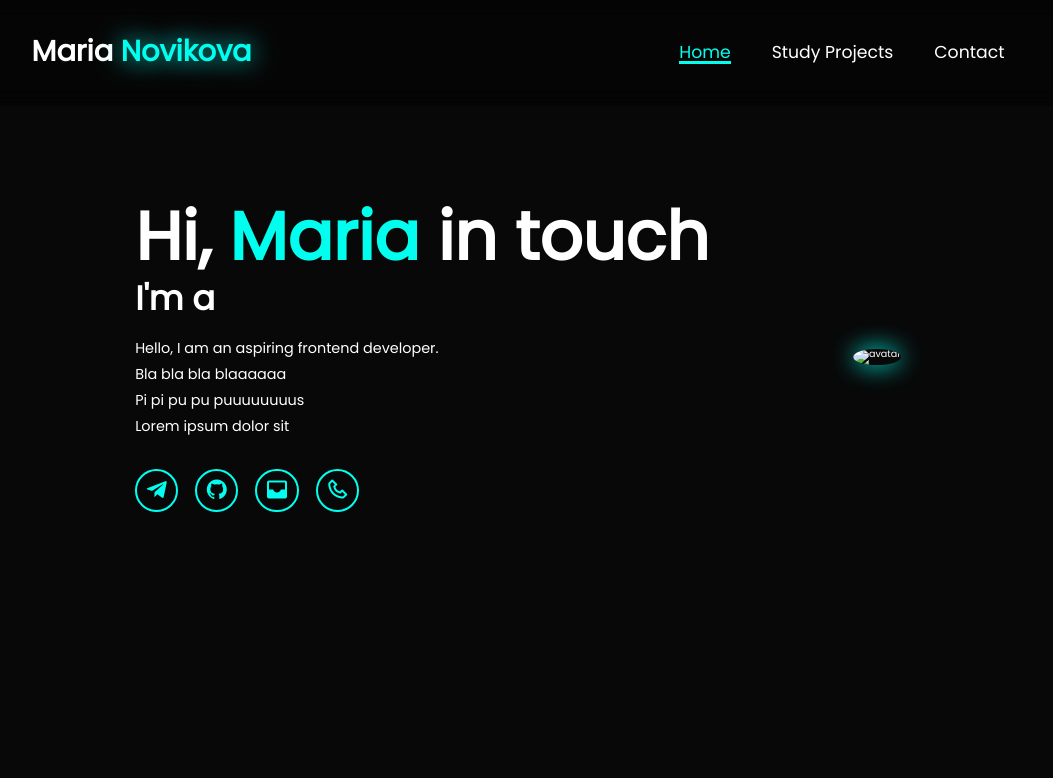
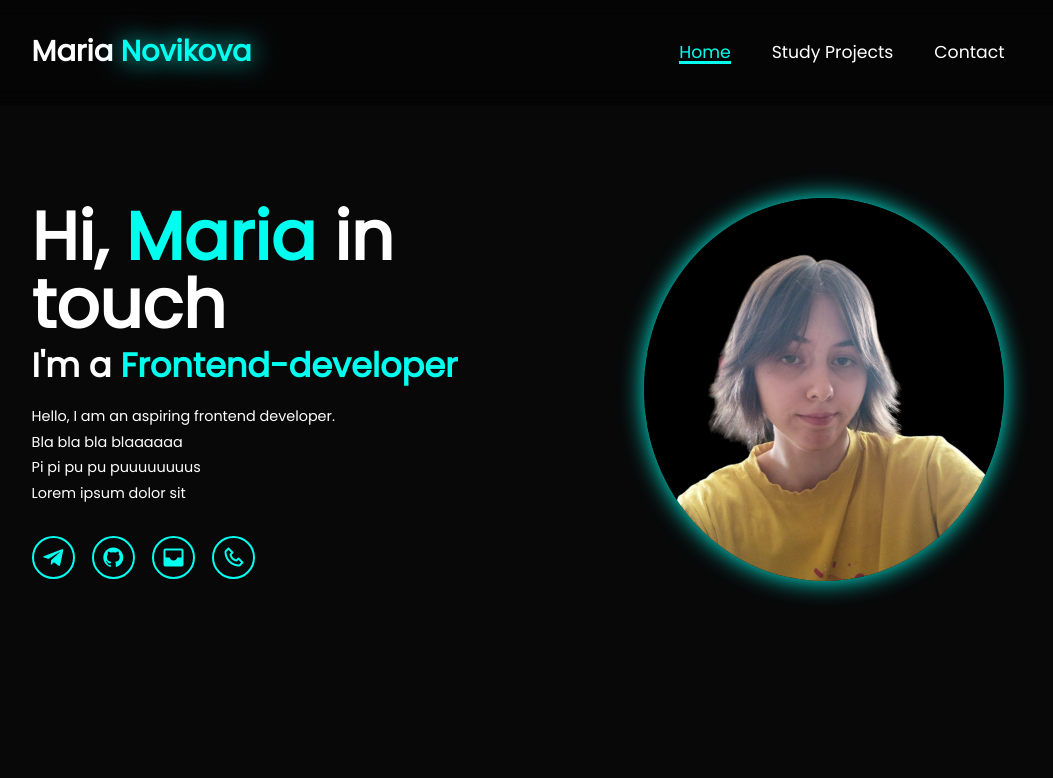
Before and after one commit to mashaanov/portfolio-project, a plain HTML site: page index.html in a window 1280 px wide. Shown: the top 778 px of the page, without its empty margins (122-1175 px from the left). Drawn offline with nearby package versions, Linux system fonts and the light colour scheme.

Commit message:
add index.html

```diff
--- a/index.html
+++ b/index.html
@@ -12,8 +12,8 @@
   </head>
 
   <body>
-    <script src="../website/js/gsap.min.js"></script>
-    <script src="../website/js/index.js"></script>
+    <script src="../portfolio-project/js/gsap.min.js"></script>
+    <script src="../portfolio-project/js/index.js"></script>
 
     <header class="header">
       <a href="#home" class="logo"
@@ -52,7 +52,11 @@
         </div>
       </div>
       <div class="home-img">
-        <img src="../website/img/img-Photoroom.png" class="avatar" alt="avatar" />
+        <img
+          src="../portfolio-project/img/img-Photoroom.png"
+          class="avatar"
+          alt="avatar"
+        />
       </div>
     </section>
 
```
